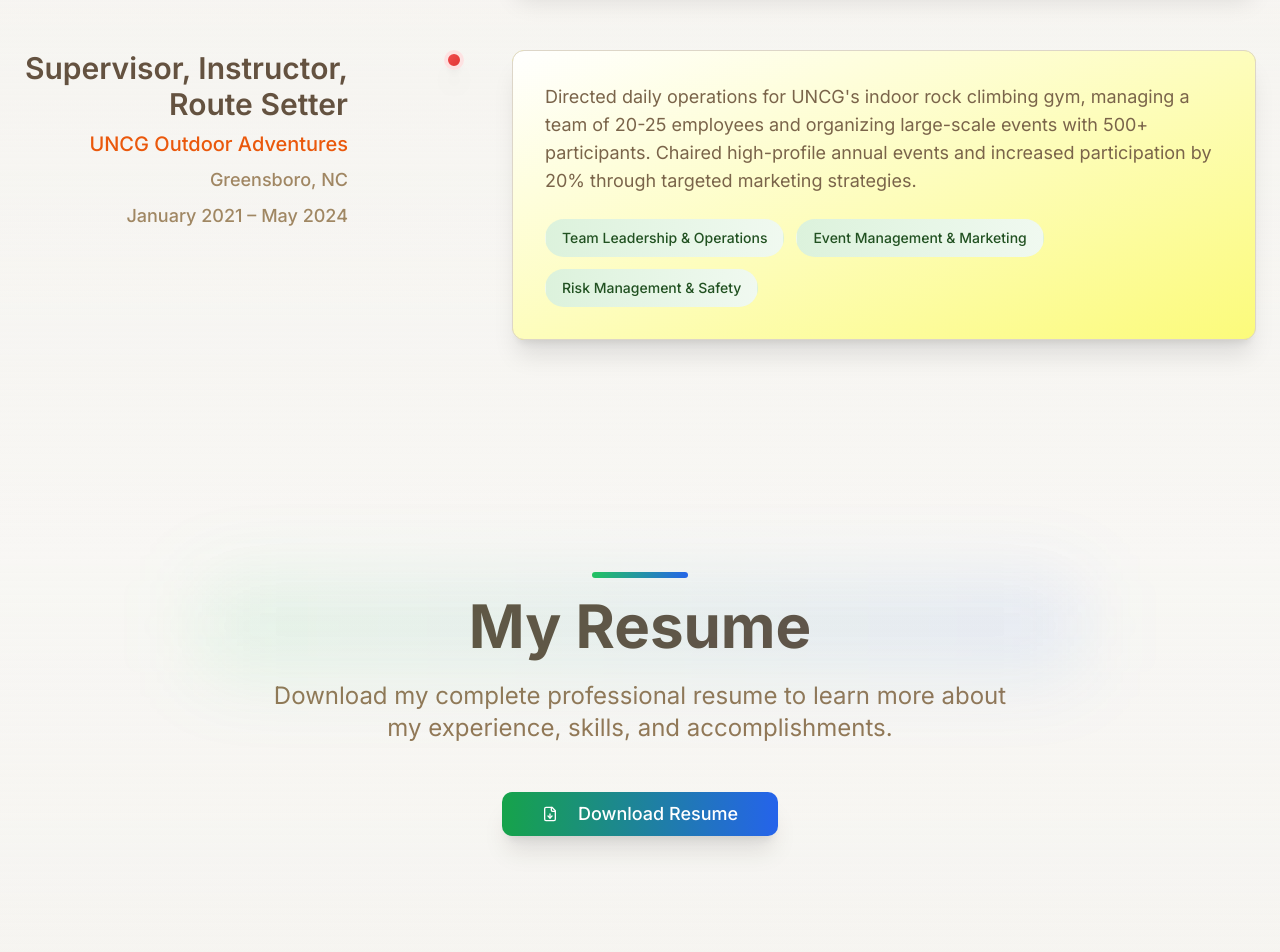
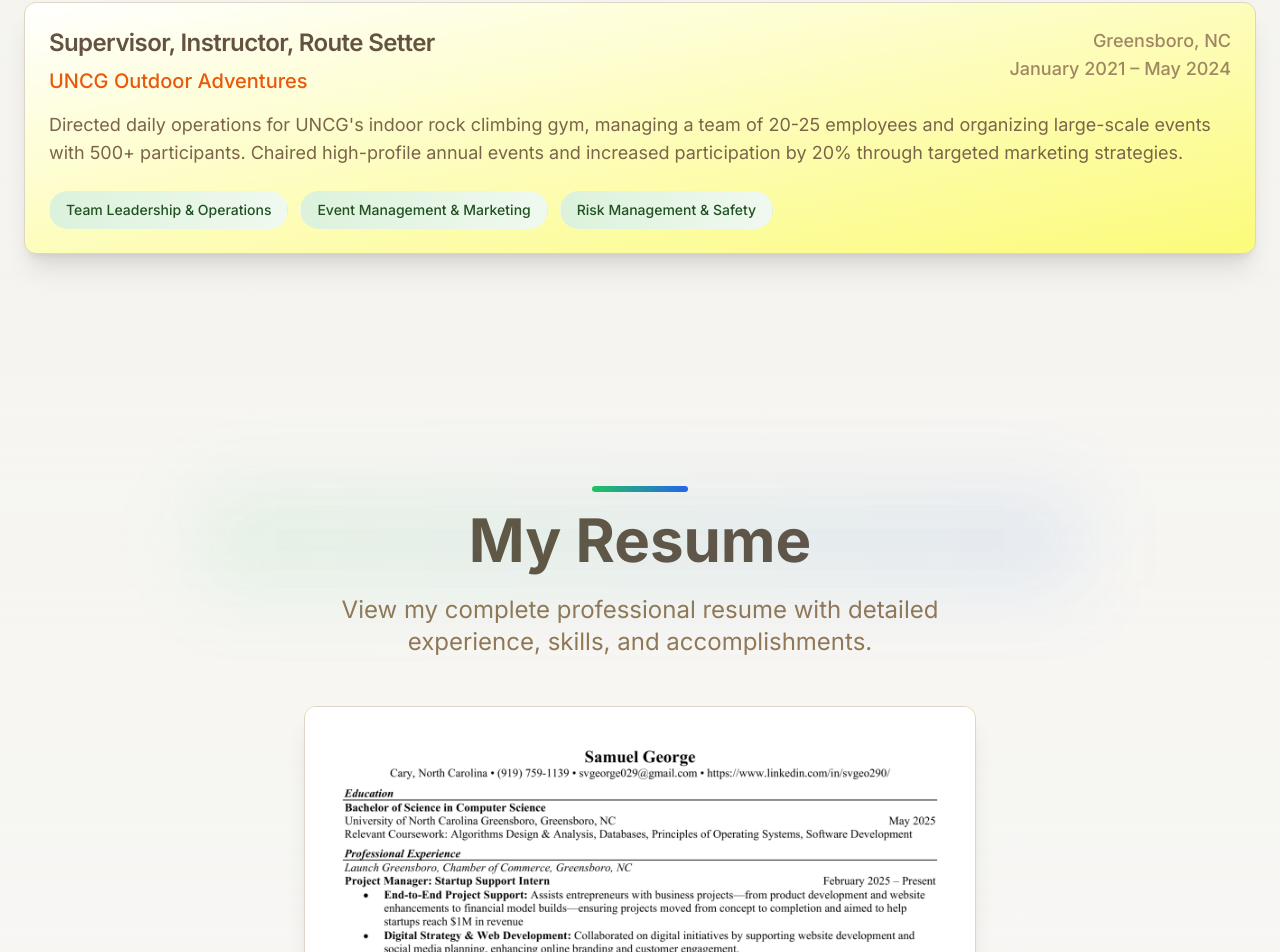
Before and after one commit to SvGEO290/ascent-portfolio-journey-40, a React (Vite) app: page / in a window 1280 px wide. Shown: the part 1814-2766 px from the top of the page. Built offline with nearby package versions, Linux system fonts and the light colour scheme.

Commit message:
Refactor professional experience and resume display
- Improved consistency in professional experience section.
- Displayed resume as an image instead of a download link.
- Added project details from resume to project descriptions.

```diff
--- a/src/pages/Index.tsx
+++ b/src/pages/Index.tsx
@@ -67,23 +67,23 @@ const Index = () => {
   const projects = [
     {
       id: 1,
-      name: "ClimbTracker Pro",
-      description: "A comprehensive climbing route tracking app with social features and route recommendations.",
-      technologies: ["React Native", "Firebase", "Node.js", "Express"],
-      image: "🧗‍♂️",
-      fullDescription: "ClimbTracker Pro started as a personal project to solve the problem of tracking climbing progress across different crags. The challenge was creating an intuitive interface that worked both online and offline, since many climbing areas have poor cell coverage. I implemented a sophisticated caching system and conflict resolution for when users sync their data later. The app now has over 5,000 active users and has been featured in Climbing Magazine.",
-      challenges: "Offline data synchronization, GPS accuracy in remote areas, performance optimization for older devices",
-      outcome: "5,000+ active users, 4.8-star rating, featured in climbing publications"
+      name: "AI Research Thesis",
+      description: "Comprehensive research on Artificial Intelligence presented at the Spring 2023 Undergraduate Research and Creativity Expo.",
+      technologies: ["Python", "Machine Learning", "Natural Language Processing", "Research"],
+      image: "🧠",
+      fullDescription: "This thesis project focused on bridging the gap between AI and non-technical audiences by exploring AI's logic-based thinking, machine learning capabilities, and natural language processing. The research aimed to foster a comprehensive understanding of AI's functionality and make complex AI concepts accessible to broader audiences. The project was successfully presented at UNCG's Spring 2023 Undergraduate Research and Creativity Expo, demonstrating the practical applications and implications of AI technology.",
+      challenges: "Making complex AI concepts accessible to non-technical audiences, comprehensive literature review, presenting technical research in an engaging format",
+      outcome: "Successfully presented at UNCG Research Expo, contributed to AI accessibility understanding"
     },
     {
       id: 2,
-      name: "EcoRoute Optimizer",
-      description: "Machine learning algorithm to optimize delivery routes for reduced carbon footprint.",
-      technologies: ["Python", "TensorFlow", "FastAPI", "PostgreSQL"],
+      name: "Campus Engagement Projects",
+      description: "Led multiple high-impact projects including UNCG Residential College Program and campus sustainability initiatives.",
+      technologies: ["Project Management", "Community Engagement", "Event Planning", "Leadership"],
       image: "🌱",
-      fullDescription: "EcoRoute Optimizer was born from a hackathon where we wanted to tackle climate change through technology. The biggest challenge was balancing multiple optimization criteria: delivery time, fuel consumption, traffic patterns, and vehicle capacity. I developed a custom neural network that learns from historical delivery data to predict optimal routes. The algorithm considers real-time traffic, weather conditions, and vehicle specifications.",
-      challenges: "Multi-objective optimization, real-time data integration, scalability for large fleets",
-      outcome: "30% reduction in fuel consumption, implemented by 3 logistics companies"
+      fullDescription: "This encompasses two major campus engagement projects. First, I was selected for the UNCG Residential College Program, a prestigious two-year honors program where I successfully boosted campus engagement by chairing both Gardening and Health & Wellness Committees. Second, I spearheaded the revitalization of UNCG's campus garden, enabling students to plant, harvest, and donate food to support sustainability. This project reintroduced a campus-wide recreational sports and wellness event after years of inactivity, engaging hundreds of students and promoting environmental consciousness.",
+      challenges: "Revitalizing dormant campus programs, coordinating multiple stakeholders, sustainable project implementation",
+      outcome: "Enhanced campus community engagement, successful program reactivation, hundreds of students engaged"
     },
     {
       id: 3,
@@ -271,35 +271,25 @@ const Index = () => {
             {experiences.map((exp, index) => (
               <div
                 key={exp.id}
-                className={`flex flex-col gap-6 md:gap-12 items-start animate-fade-in-up group`}
+                className={`animate-fade-in-up group`}
                 style={{ animationDelay: `${index * 0.2}s` }}
               >
-                {/* Mobile: Header above content, Desktop: Side by side */}
-                <div className="w-full md:flex md:items-start md:gap-12">
-                  <div className="md:w-1/3 mb-6 md:mb-0">
-                    <div className="text-left md:text-right md:pr-12 space-y-1 md:space-y-2">
-                      <h3 className="text-xl sm:text-2xl md:text-3xl font-display font-semibold text-stone-800 group-hover:text-sunset-600 transition-colors duration-300 leading-tight">
+                <Card className="border-stone-200 shadow-xl hover:shadow-2xl transition-all duration-500 transform hover:-translate-y-2 md:hover:-translate-y-3 group-hover:border-sunset-300 bg-gradient-to-br from-white to-stone-50/50">
+                  <CardHeader className="pb-4">
+                    <div className="flex flex-col md:flex-row md:justify-between md:items-start gap-4">
+                      <div className="flex-1">
+                        <CardTitle className="text-xl md:text-2xl font-display font-semibold text-stone-800 group-hover:text-sunset-600 transition-colors duration-300 leading-tight mb-2">
                           {exp.role}
-                      </h3>
+                        </CardTitle>
                         <p className="text-lg md:text-xl text-sunset-600 font-medium">{exp.company}</p>
+                      </div>
+                      <div className="text-left md:text-right">
                         <p className="text-base md:text-lg text-stone-500 font-medium">{exp.location}</p>
                         <p className="text-base md:text-lg text-stone-500 font-medium">{exp.period}</p>
                       </div>
                     </div>
-
-                  {/* Timeline marker - Hidden on mobile */}
-                  <div className="relative hidden md:block">
-                    <div className="w-5 h-5 bg-gradient-to-br from-carabiner-500 to-carabiner-600 rounded-full border-4 border-white shadow-xl group-hover:scale-125 transition-transform duration-300">
-                      <div className="absolute inset-0 bg-carabiner-400 rounded-full animate-ping opacity-20" />
-                    </div>
-                    {index < experiences.length - 1 && (
-                      <div className="absolute top-5 left-2.5 w-0.5 h-24 bg-gradient-to-b from-stone-300 to-stone-400" />
-                    )}
-                  </div>
-
-                  <div className="md:w-2/3">
-                    <Card className="border-stone-200 shadow-xl hover:shadow-2xl transition-all duration-500 transform hover:-translate-y-2 md:hover:-translate-y-3 group-hover:border-sunset-300 bg-gradient-to-br from-white to-stone-50/50">
-                      <CardContent className="p-4 md:p-8">
+                  </CardHeader>
+                  <CardContent className="pt-0">
                     <p className="text-stone-700 mb-4 md:mb-6 leading-relaxed text-base md:text-lg">
                       {exp.description}
                     </p>
@@ -317,8 +307,6 @@ const Index = () => {
                   </CardContent>
                 </Card>
               </div>
-                </div>
-              </div>
             ))}
           </div>
         </div>
@@ -335,24 +323,21 @@ const Index = () => {
               <div className="absolute -inset-2 md:-inset-4 bg-gradient-to-r from-green-500/10 to-blue-600/10 rounded-xl blur-xl md:blur-2xl" />
             </h2>
             <p className="text-lg md:text-xl lg:text-2xl text-stone-600 max-w-3xl mx-auto leading-relaxed px-4 mb-8 md:mb-12">
-              Download my complete professional resume to learn more about my experience,
+              View my complete professional resume with detailed experience,
               skills, and accomplishments.
             </p>
 
-            <Button
-              size="lg"
-              className="w-full sm:w-auto bg-gradient-to-r from-green-600 to-blue-600 hover:from-green-700 hover:to-blue-700 text-white shadow-xl transform hover:scale-105 transition-all duration-300 px-8 md:px-10 py-3 md:py-4 text-base md:text-lg"
-              onClick={() => {
-                // This would trigger a download - you'll need to add your actual resume file
-                const link = document.createElement('a');
-                link.href = '/resume.pdf'; // You'll need to add your resume file to the public folder
-                link.download = 'Resume.pdf';
-                link.click();
-              }}
-            >
-              <FileDown className="mr-2 md:mr-3 h-5 w-5 md:h-6 md:w-6" />
-              Download Resume
-            </Button>
+            <div className="max-w-2xl mx-auto">
+              <Card className="border-stone-200 shadow-xl hover:shadow-2xl transition-all duration-500 bg-gradient-to-br from-white to-stone-50/50 overflow-hidden">
+                <CardContent className="p-0">
+                  <img
+                    src="/lovable-uploads/ebab72ac-6cb5-4be7-a121-1886bbbede32.png"
+                    alt="Samuel George Resume"
+                    className="w-full h-auto object-contain"
+                  />
+                </CardContent>
+              </Card>
+            </div>
           </div>
         </div>
       </section>
```
Also changed, not shown: public/lovable-uploads/ebab72ac-6cb5-4be7-a121-1886bbbede32.png (added). Lines whose indentation alone changed are shown as unchanged.
